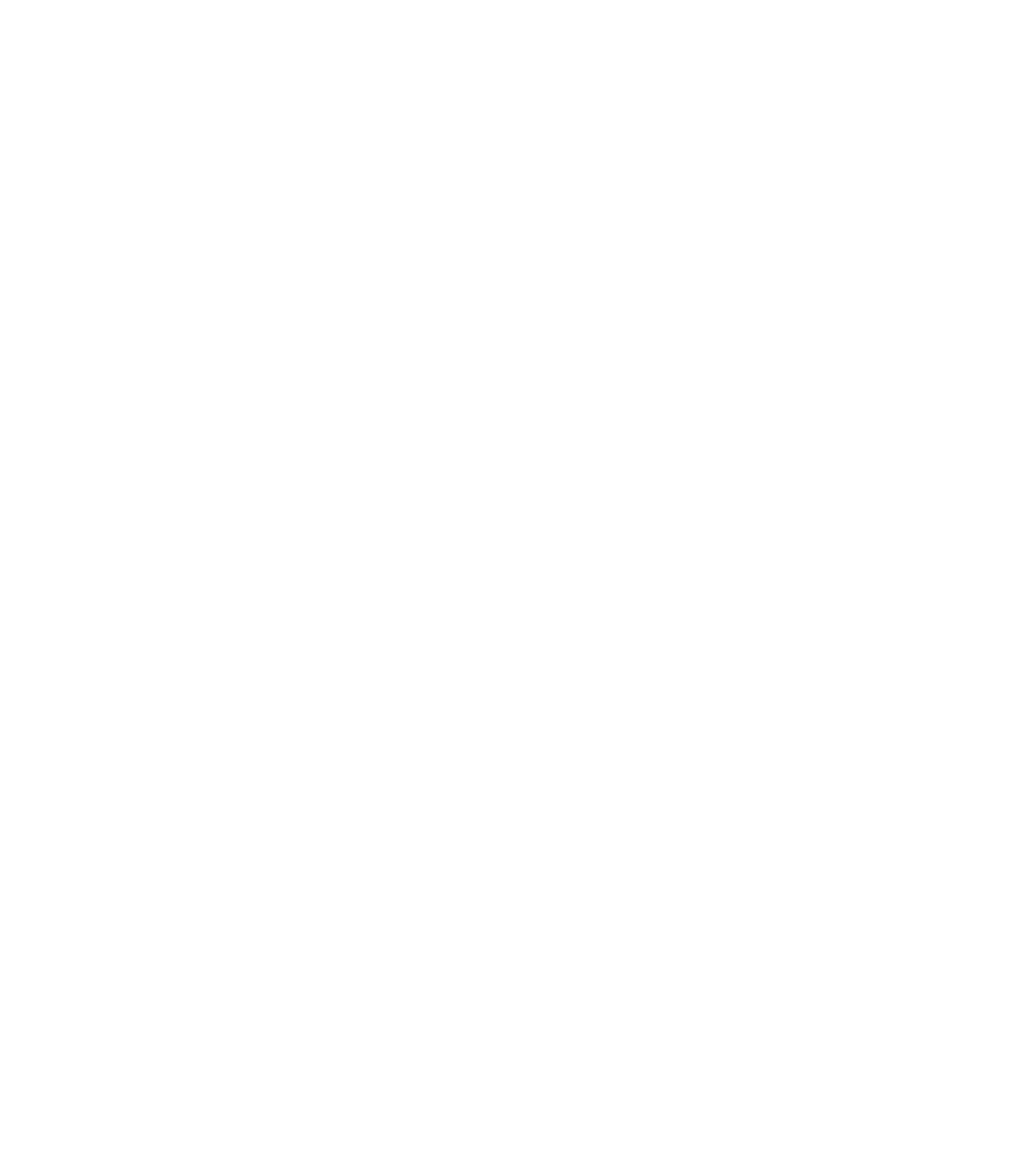
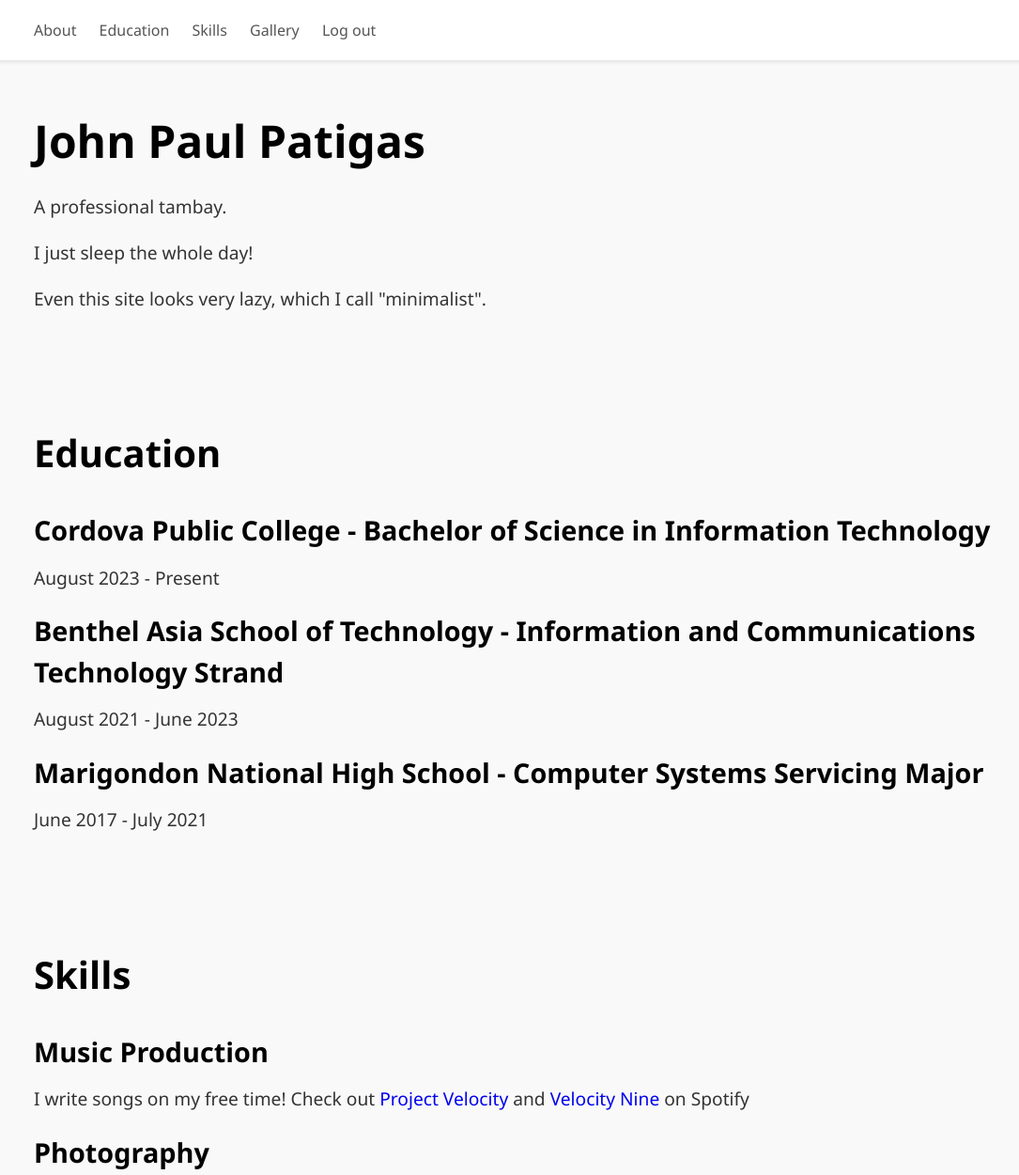
Before and after one commit to johnpaulpatigas/archive, a plain HTML site: page finalsOPT/portfolio/index.html in a window 1280 px wide. Shown: the top 1250 px of the page at 94% size, without its empty margins (64-1149 px from the left). Before the commit the page ends 800 px from the top, so only its background shows below. Drawn offline with Linux system fonts and the light colour scheme.

Commit message:
portfolio: Kani lang sa kay katugon nako

```diff
--- a/finalsOPT/portfolio/index.html
+++ b/finalsOPT/portfolio/index.html
@@ -8,6 +8,59 @@
     <script src="script.js" defer></script>
 </head>
 <body>
+    <header>
+        <nav>
+            <ul>
+                <li><a href="#about">About</a></li>
+                <li><a href="#education">Education</a></li>
+                <li><a href="#skills">Skills</a></li>
+                <li><a href="#gallery">Gallery</a></li>
+                <li><a href="../index.html">Log out</a></li>
+            </ul>
+        </nav>
+    </header>
 
+    <section id="about">
+        <div class="container">
+            <h1>John Paul Patigas</h1>
+            <p>A professional tambay.</p>
+            <p>I just sleep the whole day!</p>
+            <p>Even this site looks very lazy, which I call "minimalist".</p>
+        </div>
+    </section>
+
+    <section id="education">
+        <div class="container">
+            <h2>Education</h2>
+            <h3>Cordova Public College - Bachelor of Science in Information Technology</h3>
+            <p>August 2023 - Present</p>
+            <h3>Benthel Asia School of Technology - Information and Communications Technology Strand</h3>
+            <p>August 2021 - June 2023</p>
+            <h3>Marigondon National High School - Computer Systems Servicing Major</h3>
+            <p>June 2017 - July 2021</p>
+        </div>
+    </section>
+
+    <section id="skills">
+        <div class="container">
+            <h2>Skills</h2>
+            <h3>Music Production</h3>
+            <p>I write songs on my free time! Check out <a href="https://open.spotify.com/artist/761WwafKEdGnJdrdDtKFWL" target=”_blank”>Project Velocity</a> and <a href="https://open.spotify.com/artist/7cFN55h1DJoMqo25hD2MkC" target=”_blank”>Velocity Nine</a> on Spotify</p>
+            <h3>Photography</h3>
+            <p>Depends on the mood, really. Check out <a href="https://www.facebook.com/profile.php?id=100092849853904" target=”_blank”>Marigondon Spotted</a> and <a href="https://www.facebook.com/bastspotted/" target=”_blank”>BAST Spotted</a> on Facebook.</p>
+        </div>
+    </section>
+
+    <section id="gallery">
+        <div class="container">
+            <h2>Gallery</h2>
+            <div class="project">
+                <h3>Marigondon Spotted</h3>
+                <p>Pitik pitik sa MNHS</p>
+                <img src="img/DSC_0151.jpg">
+                <img src="img/DSC_0154.jpg">
+            </div>
+        </div>
+    </section>
 </body>
 </html>
--- a/finalsOPT/portfolio/script.js
+++ b/finalsOPT/portfolio/script.js
@@ -0,0 +1,10 @@
+document.querySelectorAll('a[href^="#"]').forEach((anchor) => {
+    anchor.addEventListener("click", function (e) {
+        e.preventDefault()
+
+        const targetId = this.getAttribute("href")
+        document.querySelector(targetId).scrollIntoView({
+        behavior: "smooth",
+        })
+    })
+})
--- a/finalsOPT/portfolio/style.css
+++ b/finalsOPT/portfolio/style.css
@@ -0,0 +1,78 @@
+* {
+    margin: 0;
+    padding: 0;
+    box-sizing: border-box;
+}
+
+body {
+    font-family: 'Segoe UI', Tahoma, Geneva, Verdana, sans-serif;
+    line-height: 1.5;
+    background-color: #f9f9f9;
+    color: #333;
+    margin: 0;
+}
+
+header {
+    background-color: #fff;
+    box-shadow: 0 2px 4px rgba(0, 0, 0, 0.1);
+    padding: 20px;
+}
+
+nav ul {
+    list-style: none;
+    padding-left: 80px;
+}
+
+nav ul li {
+    display: inline;
+    margin-right: 20px;
+}
+
+nav ul li a {
+    text-decoration: none;
+    color: #555;
+    transition: color 0.3s ease;
+}
+
+nav ul li a:hover {
+    color: #000;
+}
+
+section {
+    padding: 50px 100px;
+}
+
+h1 {
+    font-size: 3em;
+    margin-bottom: 20px;
+    color: #000;
+}
+
+h2 {
+    font-size: 2.5em;
+    margin-bottom: 30px;
+    color: #000;
+}
+
+h3 {
+    font-size: 1.8em;
+    margin-bottom: 15px;
+    color: #000;
+}
+
+p {
+    font-size: 1.2em;
+    margin-bottom: 20px;
+    color: #333;
+}
+
+
+img {
+    width: 60%;
+    border-radius: 20px;
+    margin-bottom: 10px;
+}
+
+#skills a {
+    text-decoration: none;
+}
```
Also changed, not shown: finalsOPT/portfolio/img/DSC_0151.jpg (added), finalsOPT/portfolio/img/DSC_0154.jpg (added).
